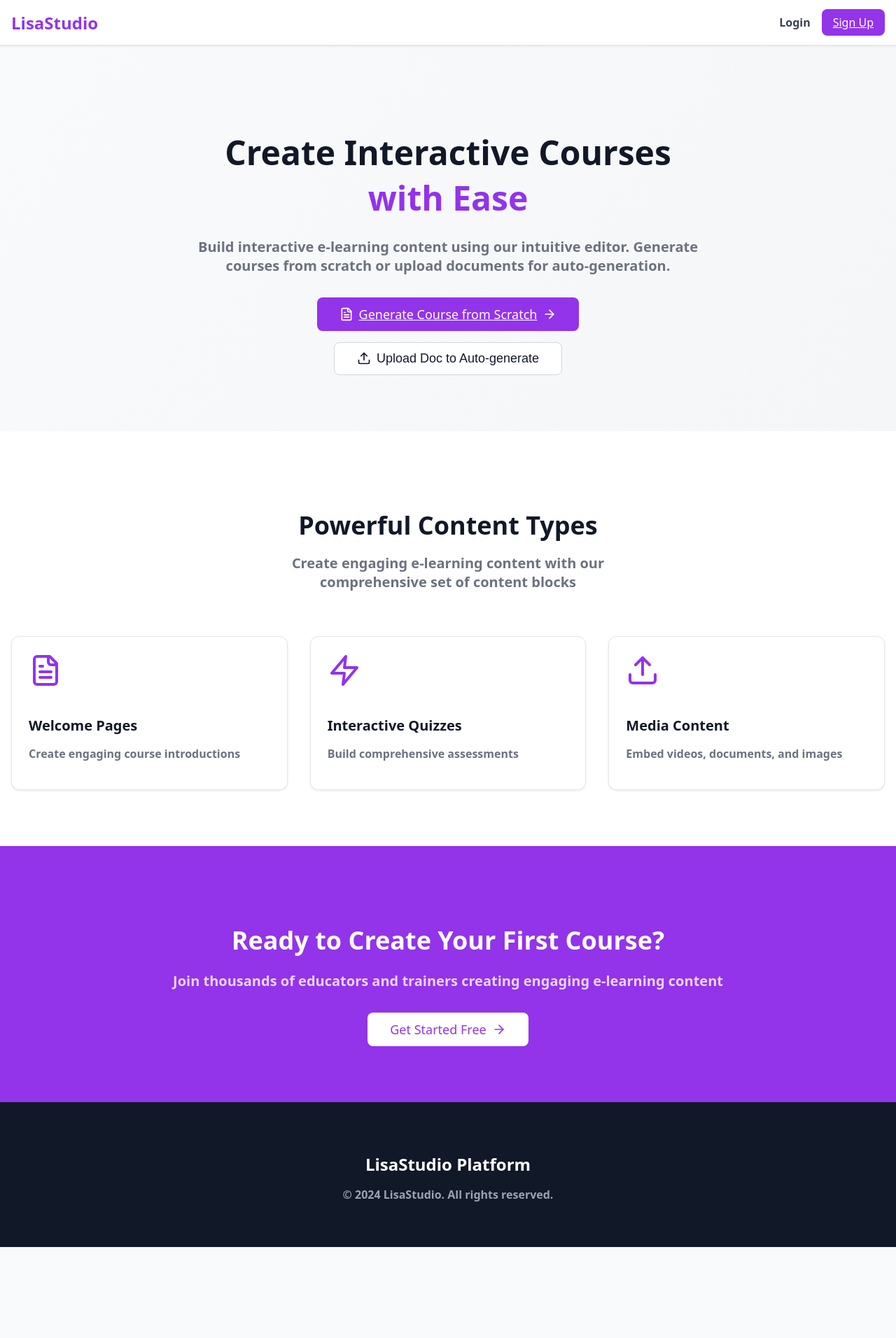
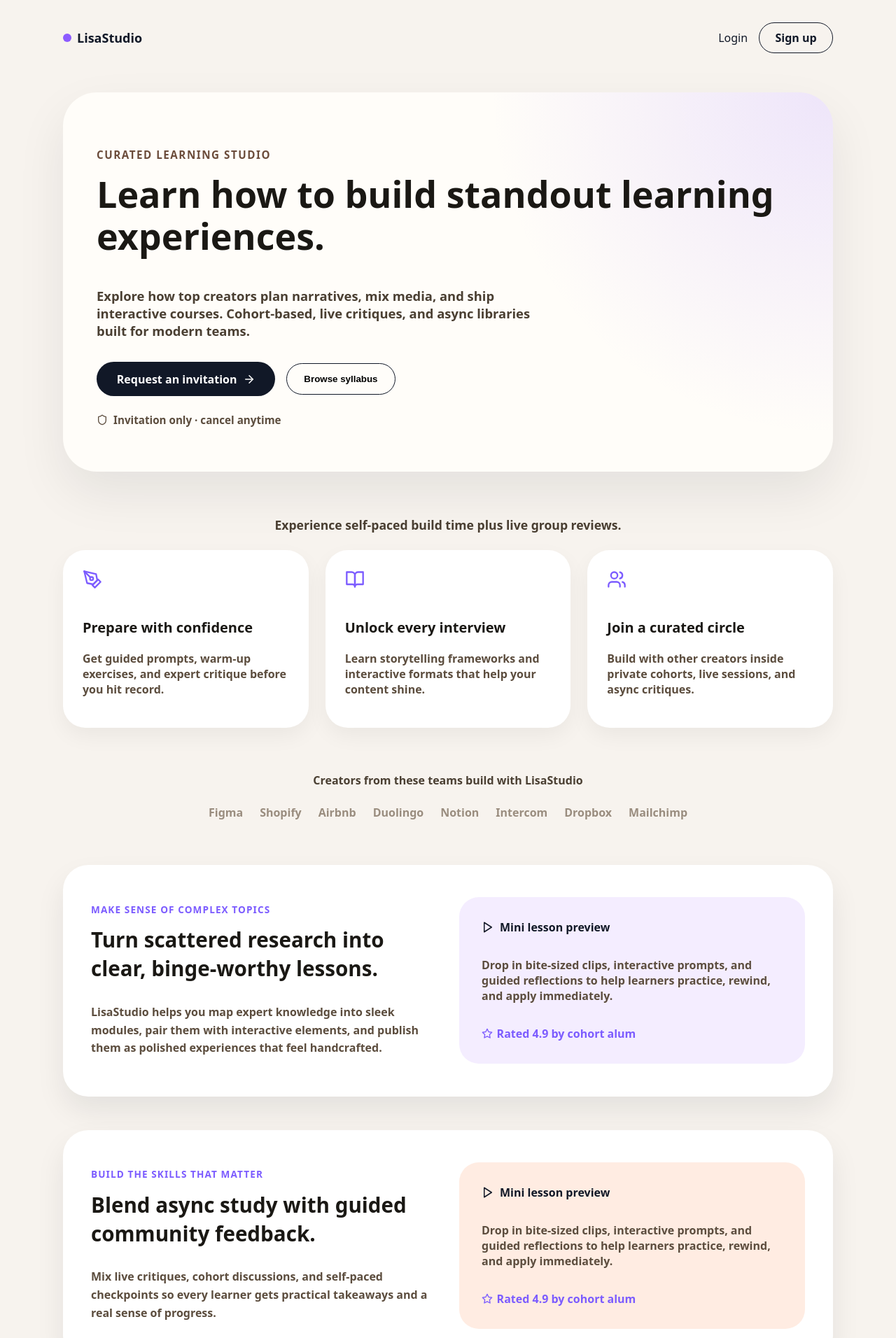
Before and after one commit to Raheel123-src/Scorm_generator, a Next.js app: page / in a window 1280 px wide. Shown: the top 1912 px of the page at 70% size. Before the commit the page ends 1782 px from the top, so only its background shows below. Built offline with nearby package versions, Linux system fonts and the light colour scheme; no server answers.

Commit message:
landing and login/sign up fix

```diff
--- a/src/app/page.tsx
+++ b/src/app/page.tsx
@@ -2,148 +2,151 @@
 
 import { motion } from 'framer-motion'
 import Link from 'next/link'
-import { ArrowRight, FileText, Upload, Zap } from 'lucide-react'
+import { ArrowRight, Star, Users, BookOpen, Shield, Play, PenTool } from 'lucide-react'
+
+const sellingPoints = [
+  {
+    title: 'Prepare with confidence',
+    desc: 'Get guided prompts, warm-up exercises, and expert critique before you hit record.',
+    icon: PenTool,
+  },
+  {
+    title: 'Unlock every interview',
+    desc: 'Learn storytelling frameworks and interactive formats that help your content shine.',
+    icon: BookOpen,
+  },
+  {
+    title: 'Join a curated circle',
+    desc: 'Build with other creators inside private cohorts, live sessions, and async critiques.',
+    icon: Users,
+  },
+]
+
+const highlightSections = [
+  {
+    eyebrow: 'Make sense of complex topics',
+    title: 'Turn scattered research into clear, binge-worthy lessons.',
+    copy: 'LisaStudio helps you map expert knowledge into sleek modules, pair them with interactive elements, and publish them as polished experiences that feel handcrafted.',
+  },
+  {
+    eyebrow: 'Build the skills that matter',
+    title: 'Blend async study with guided community feedback.',
+    copy: 'Mix live critiques, cohort discussions, and self-paced checkpoints so every learner gets practical takeaways and a real sense of progress.',
+  },
+]
+
+const brandLogos = ['Figma', 'Shopify', 'Airbnb', 'Duolingo', 'Notion', 'Intercom', 'Dropbox', 'Mailchimp']
 
 export default function LandingPage() {
   return (
-    <div style={{minHeight: '100vh', background: 'linear-gradient(to bottom right, #f9fafb, #f3f4f6)'}}>
-      {/* Navigation */}
-      <nav style={{background: 'white', boxShadow: '0 1px 3px 0 rgba(0, 0, 0, 0.1)', borderBottom: '1px solid #e5e7eb'}}>
-        <div style={{maxWidth: '1280px', margin: '0 auto', padding: '0 1rem'}}>
-          <div style={{display: 'flex', justifyContent: 'space-between', alignItems: 'center', height: '4rem'}}>
-            <div style={{display: 'flex', alignItems: 'center'}}>
-              <div>
-                <h1 style={{fontSize: '1.5rem', fontWeight: 'bold', color: '#9333ea'}}>LisaStudio</h1>
+    <div style={{ minHeight: '100vh', background: '#f7f3ee' }}>
+      <nav style={{ maxWidth: '1100px', margin: '0 auto', padding: '1.5rem 1.5rem 0', display: 'flex', justifyContent: 'space-between', alignItems: 'center' }}>
+        <div style={{ display: 'flex', alignItems: 'center', gap: '0.5rem' }}>
+          <span style={{ width: '12px', height: '12px', borderRadius: '50%', background: '#8c5bff' }} />
+          <p style={{ fontWeight: 600, fontSize: '1.125rem', color: '#111827' }}>LisaStudio</p>
         </div>
-            </div>
-            <div style={{display: 'flex', alignItems: 'center', gap: '1rem'}}>
-              <Link href="/login" style={{color: '#374151', textDecoration: 'none'}}>
-                Login
+        <div style={{ display: 'flex', gap: '1rem', alignItems: 'center' }}>
+          <Link href="/login" style={{ color: '#111827', textDecoration: 'none', fontWeight: 500 }}>Login</Link>
+          <Link href="/signup" style={{ padding: '0.6rem 1.4rem', borderRadius: '999px', border: '1px solid #111827', textDecoration: 'none', fontWeight: 600, color: '#111827' }}>
+            Sign up
           </Link>
-              <Link href="/signup" className="btn-primary">
-                Sign Up
-              </Link>
-            </div>
-          </div>
         </div>
       </nav>
 
-      {/* Hero Section */}
-      <section style={{padding: '5rem 1rem', position: 'relative'}}>
-        <div style={{maxWidth: '1280px', margin: '0 auto'}}>
-          <motion.div
-            initial={{ opacity: 0, y: 20 }}
-            animate={{ opacity: 1, y: 0 }}
-            transition={{ duration: 0.6 }}
-            style={{textAlign: 'center'}}
-          >
-            <h1 style={{fontSize: '3rem', fontWeight: 'bold', color: '#111827', marginBottom: '1.5rem'}}>
-              Create Interactive Courses
-              <span style={{display: 'block', color: '#9333ea'}}>with Ease</span>
+      <main style={{ maxWidth: '1100px', margin: '0 auto', padding: '3rem 1.5rem 5rem' }}>
+        {/* Hero */}
+        <section style={{ background: '#fffdf9', borderRadius: '48px', padding: '4rem 3rem', position: 'relative', overflow: 'hidden', boxShadow: '0 30px 70px rgba(17,24,39,0.08)' }}>
+          <div style={{ position: 'absolute', inset: '0', pointerEvents: 'none', background: 'radial-gradient(circle at top right, rgba(140,91,255,0.15), transparent 40%)' }} />
+          <div style={{ position: 'relative' }}>
+            <p style={{ fontSize: '0.95rem', letterSpacing: '0.1em', textTransform: 'uppercase', color: '#6b4c3b' }}>Curated learning studio</p>
+            <h1 style={{ fontSize: '3.25rem', fontWeight: 600, lineHeight: 1.15, color: '#1a1814', marginTop: '1rem' }}>
+              Learn how to build standout learning experiences.
             </h1>
-            <p style={{fontSize: '1.25rem', color: '#6b7280', marginBottom: '2rem', maxWidth: '768px', margin: '0 auto 2rem'}}>
-              Build interactive e-learning content using our intuitive editor.
-              Generate courses from scratch or upload documents for auto-generation.
+            <p style={{ marginTop: '1.5rem', fontSize: '1.15rem', color: '#4a3f32', maxWidth: '620px' }}>
+              Explore how top creators plan narratives, mix media, and ship interactive courses. Cohort-based, live critiques, and async libraries built for modern teams.
             </p>
-
-            <div style={{display: 'flex', flexDirection: 'column', gap: '1rem', justifyContent: 'center', alignItems: 'center'}}>
-              <motion.div
-                initial={{ opacity: 0, scale: 0.95 }}
-                animate={{ opacity: 1, scale: 1 }}
-                transition={{ duration: 0.5, delay: 0.2 }}
-              >
-                <Link href="/signup" className="btn-primary" style={{fontSize: '1.125rem', padding: '0.75rem 2rem', display: 'inline-flex', alignItems: 'center', gap: '0.5rem'}}>
-                  <FileText style={{width: '1.25rem', height: '1.25rem'}} />
-                  Generate Course from Scratch
-                  <ArrowRight style={{width: '1.25rem', height: '1.25rem'}} />
+            <div style={{ marginTop: '2rem', display: 'flex', flexWrap: 'wrap', gap: '1rem', alignItems: 'center' }}>
+              <Link href="/signup" style={{ background: '#111827', color: '#fff', padding: '0.85rem 1.8rem', borderRadius: '999px', textDecoration: 'none', fontWeight: 600, display: 'inline-flex', alignItems: 'center', gap: '0.5rem' }}>
+                Request an invitation
+                <ArrowRight size={18} />
               </Link>
-              </motion.div>
-
-              <motion.div
-                initial={{ opacity: 0, scale: 0.95 }}
-                animate={{ opacity: 1, scale: 1 }}
-                transition={{ duration: 0.5, delay: 0.4 }}
-              >
-                <button className="btn-secondary" style={{fontSize: '1.125rem', padding: '0.75rem 2rem', display: 'inline-flex', alignItems: 'center', gap: '0.5rem'}}>
-                  <Upload style={{width: '1.25rem', height: '1.25rem'}} />
-                  Upload Doc to Auto-generate
+              <button style={{ border: '1px solid #111827', background: 'transparent', borderRadius: '999px', padding: '0.85rem 1.5rem', fontWeight: 600, cursor: 'pointer' }}>
+                Browse syllabus
               </button>
-              </motion.div>
             </div>
-          </motion.div>
-        </div>
-      </section>
-
-      {/* Features Section */}
-      <section style={{padding: '5rem 0', background: 'white'}}>
-        <div style={{maxWidth: '1280px', margin: '0 auto', padding: '0 1rem'}}>
-          <motion.div
-            initial={{ opacity: 0, y: 20 }}
-            whileInView={{ opacity: 1, y: 0 }}
-            transition={{ duration: 0.6 }}
-            style={{textAlign: 'center', marginBottom: '4rem'}}
-          >
-            <h2 style={{fontSize: '2.25rem', fontWeight: 'bold', color: '#111827', marginBottom: '1rem'}}>
-              Powerful Content Types
-            </h2>
-            <p style={{fontSize: '1.25rem', color: '#6b7280', maxWidth: '512px', margin: '0 auto'}}>
-              Create engaging e-learning content with our comprehensive set of content blocks
-            </p>
-          </motion.div>
-
-          <div style={{display: 'grid', gridTemplateColumns: 'repeat(auto-fit, minmax(300px, 1fr))', gap: '2rem'}}>
-            {[
-              { icon: FileText, title: 'Welcome Pages', desc: 'Create engaging course introductions' },
-              { icon: Zap, title: 'Interactive Quizzes', desc: 'Build comprehensive assessments' },
-              { icon: Upload, title: 'Media Content', desc: 'Embed videos, documents, and images' },
-            ].map((feature, index) => (
-              <motion.div
-                key={feature.title}
-                initial={{ opacity: 0, y: 20 }}
-                whileInView={{ opacity: 1, y: 0 }}
-                transition={{ duration: 0.5, delay: index * 0.1 }}
-                className="card"
-              >
-                <feature.icon style={{width: '3rem', height: '3rem', color: '#9333ea', marginBottom: '1rem'}} />
-                <h3 style={{fontSize: '1.25rem', fontWeight: '600', color: '#111827', marginBottom: '0.5rem'}}>{feature.title}</h3>
-                <p style={{color: '#6b7280'}}>{feature.desc}</p>
-              </motion.div>
-            ))}
+            <div style={{ marginTop: '1.5rem', color: '#5c4d3e', fontSize: '0.95rem', display: 'flex', alignItems: 'center', gap: '0.5rem' }}>
+              <Shield size={16} />
+              <span>Invitation only · cancel anytime</span>
             </div>
           </div>
         </section>
 
-      {/* CTA Section */}
-      <section style={{padding: '5rem 0', background: '#9333ea'}}>
-        <div style={{maxWidth: '1024px', margin: '0 auto', textAlign: 'center', padding: '0 1rem'}}>
-          <motion.div
-            initial={{ opacity: 0, y: 20 }}
-            whileInView={{ opacity: 1, y: 0 }}
-            transition={{ duration: 0.6 }}
-          >
-            <h2 style={{fontSize: '2.25rem', fontWeight: 'bold', color: 'white', marginBottom: '1rem'}}>
-              Ready to Create Your First Course?
-            </h2>
-            <p style={{fontSize: '1.25rem', color: '#e9d5ff', marginBottom: '2rem'}}>
-              Join thousands of educators and trainers creating engaging e-learning content
-            </p>
-            <Link href="/signup" style={{background: 'white', color: '#9333ea', fontWeight: '500', padding: '0.75rem 2rem', borderRadius: '0.5rem', textDecoration: 'none', display: 'inline-flex', alignItems: 'center', gap: '0.5rem', fontSize: '1.125rem'}}>
-              Get Started Free
-              <ArrowRight style={{width: '1.25rem', height: '1.25rem'}} />
-            </Link>
-          </motion.div>
+        {/* Selling points */}
+        <section style={{ marginTop: '4rem' }}>
+          <p style={{ textAlign: 'center', fontSize: '1.1rem', color: '#4a3f32', marginBottom: '1.5rem' }}>Experience self-paced build time plus live group reviews.</p>
+          <div style={{ display: 'grid', gridTemplateColumns: 'repeat(auto-fit,minmax(220px,1fr))', gap: '1.5rem' }}>
+            {sellingPoints.map((point) => (
+              <div key={point.title} style={{ background: '#fff', borderRadius: '32px', padding: '1.75rem', boxShadow: '0 12px 30px rgba(0,0,0,0.05)' }}>
+                <point.icon size={28} style={{ color: '#7c5cff', marginBottom: '1rem' }} />
+                <h3 style={{ fontSize: '1.25rem', fontWeight: 600, color: '#1a1814' }}>{point.title}</h3>
+                <p style={{ marginTop: '0.5rem', color: '#5c4d3e' }}>{point.desc}</p>
+              </div>
+            ))}
           </div>
         </section>
 
-      {/* Footer */}
-      <footer style={{background: '#111827', color: 'white', padding: '3rem 0'}}>
-        <div style={{maxWidth: '1280px', margin: '0 auto', padding: '0 1rem'}}>
-          <div style={{textAlign: 'center'}}>
-            <h3 style={{fontSize: '1.5rem', fontWeight: 'bold', marginBottom: '1rem'}}>LisaStudio Platform</h3>
-            <p style={{color: '#9ca3af'}}>© 2024 LisaStudio. All rights reserved.</p>
+        {/* Logos */}
+        <section style={{ marginTop: '4rem', textAlign: 'center' }}>
+          <p style={{ color: '#4a3f32', fontSize: '1rem', marginBottom: '1.5rem' }}>Creators from these teams build with LisaStudio</p>
+          <div style={{ display: 'flex', flexWrap: 'wrap', justifyContent: 'center', gap: '1.5rem', color: '#9a8d7f', fontWeight: 600 }}>
+            {brandLogos.map((brand) => (
+              <span key={brand}>{brand}</span>
+            ))}
+          </div>
+        </section>
+
+        {/* Highlight sections */}
+        <section style={{ marginTop: '4rem', display: 'flex', flexDirection: 'column', gap: '3rem' }}>
+          {highlightSections.map((section, idx) => (
+            <div key={section.title} style={{ background: '#fff', borderRadius: '36px', padding: '2.5rem', display: 'grid', gridTemplateColumns: 'repeat(auto-fit,minmax(280px,1fr))', gap: '2rem', alignItems: 'center', boxShadow: '0 20px 40px rgba(17,24,39,0.08)' }}>
+              <div>
+                <p style={{ textTransform: 'uppercase', letterSpacing: '0.08em', fontSize: '0.85rem', color: '#7c5cff' }}>{section.eyebrow}</p>
+                <h3 style={{ fontSize: '1.85rem', fontWeight: 600, color: '#1a1814', marginTop: '0.75rem' }}>{section.title}</h3>
+                <p style={{ marginTop: '1rem', color: '#5c4d3e', lineHeight: 1.6 }}>{section.copy}</p>
+              </div>
+              <div style={{ borderRadius: '28px', padding: '2rem', background: idx % 2 === 0 ? '#f4edff' : '#ffece2', display: 'flex', flexDirection: 'column', gap: '1rem' }}>
+                <div style={{ display: 'flex', alignItems: 'center', gap: '0.5rem', color: '#111827', fontWeight: 600 }}>
+                  <Play size={18} />
+                  <span>Mini lesson preview</span>
+                </div>
+                <p style={{ color: '#5c4d3e' }}>
+                  Drop in bite-sized clips, interactive prompts, and guided reflections to help learners practice, rewind, and apply immediately.
+                </p>
+                <div style={{ display: 'flex', alignItems: 'center', gap: '0.35rem', color: '#7c5cff' }}>
+                  <Star size={16} />
+                  <span>Rated 4.9 by cohort alum</span>
                 </div>
               </div>
-      </footer>
+            </div>
+          ))}
+        </section>
+
+        {/* Invitation CTA */}
+        <section style={{ marginTop: '4rem', background: '#111827', color: '#fff', borderRadius: '40px', padding: '3rem', display: 'grid', gridTemplateColumns: 'repeat(auto-fit,minmax(280px,1fr))', gap: '2rem', alignItems: 'center' }}>
+          <div>
+            <p style={{ letterSpacing: '0.08em', textTransform: 'uppercase', fontSize: '0.9rem', color: '#94a3b8' }}>By invitation only</p>
+            <h3 style={{ fontSize: '2rem', fontWeight: 600, marginTop: '0.75rem' }}>Have better interviews—regardless of which side of the table you sit on.</h3>
+            <p style={{ marginTop: '1rem', color: '#cbd5f5' }}>Subscriptions renew monthly · cancel anytime · built for design, product, and learning teams.</p>
+          </div>
+          <div>
+            <Link href="/signup" style={{ background: '#fff', color: '#111827', padding: '0.95rem 2.3rem', borderRadius: '999px', textDecoration: 'none', fontWeight: 600, display: 'inline-flex', alignItems: 'center', gap: '0.5rem' }}>
+              Visit the studio
+              <ArrowRight size={18} />
+            </Link>
+            <div style={{ marginTop: '1rem', fontSize: '0.9rem', color: '#cbd5f5' }}>Questions? hello@lisastudio.com</div>
+          </div>
+        </section>
+      </main>
     </div>
   )
 }
```
Also changed, not shown: src/app/login/page.tsx (+83 -99 lines), src/app/signup/page.tsx (+111 -121 lines). Lines whose indentation alone changed are shown as unchanged.
